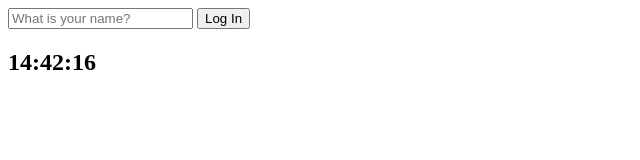
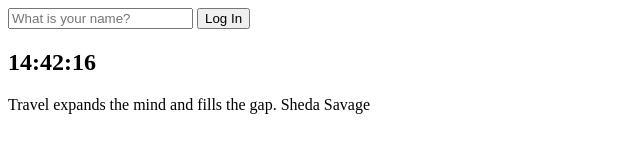
Before and after one commit to Y00NMIN/Clone-Chrom-app, a plain HTML site: page index.html in a window 1280 px wide. Shown: the whole page, without its empty margins (0-640 px from the left). Drawn offline with Linux system fonts and the light colour scheme.

Commit message:
quotes random view section

```diff
--- a/index.html
+++ b/index.html
@@ -13,7 +13,12 @@
     </form>
     <h2 id="clock">00:00:00</h2>
     <h1 id="greeting" class="hidden"></h1>
+    <div id="quote">
+      <span></span>
+      <span></span>
+    </div>
     <script src="js/Login.js"></script>
     <script src="js/clock.js"></script>
+    <script src="js/quotes.js"></script>
   </body>
 </html>
--- a/js/clock.js
+++ b/js/clock.js
@@ -10,4 +10,7 @@ function getClock(){
 }
 
 getClock();
+//1초의 지연시간 없이 즉시 보여주기 위함
 setInterval(getClock, 1000);
+//setInterval 1000ms마다 함수 호출
+//setTimeout 1000ms에 함수호출
--- /dev/null
+++ b/js/quotes.js
@@ -0,0 +1,51 @@
+const quotes = [
+  {
+    quote: "The way to get started is to quit talking and begin doing.",
+    author: "Walt Disney",
+  },
+  {
+    quote: "Life is what happens when you're busy making other plans.",
+    author: "John Lennon",
+  },
+  {
+    quote:
+      "The world is a book and those who do not travel read only one page.",
+    author: "Saint Augustine",
+  },
+  {
+    quote: "Life is either a daring adventure or nothing at all.",
+    author: "Helen Keller",
+  },
+  {
+    quote: "To Travel is to Live",
+    author: "Hans Christian Andersen",
+  },
+  {
+    quote: "Only a life lived for others is a life worthwhile.",
+    author: "Albert Einstein",
+  },
+  {
+    quote: "You only live once, but if you do it right, once is enough.",
+    author: "Mae West",
+  },
+  {
+    quote: "Never go on trips with anyone you do ntot love.",
+    author: "Hemmingway",
+  },
+  {
+    quote: "We wander for distraction, but we travel for fulfilment.",
+    author: "Hilaire Belloc",
+  },
+  {
+    quote: "Travel expands the mind and fills the gap.",
+    author: "Sheda Savage",
+  },
+];
+
+const quote = document.querySelector("#quote span:first-child");
+const author = document.querySelector("#quote span:last-child");
+
+const toDayQuote= quotes[Math.floor(Math.random() * quotes.length)];
+
+quote.innerText = toDayQuote.quote;
+author.innerText = toDayQuote.author;
```
